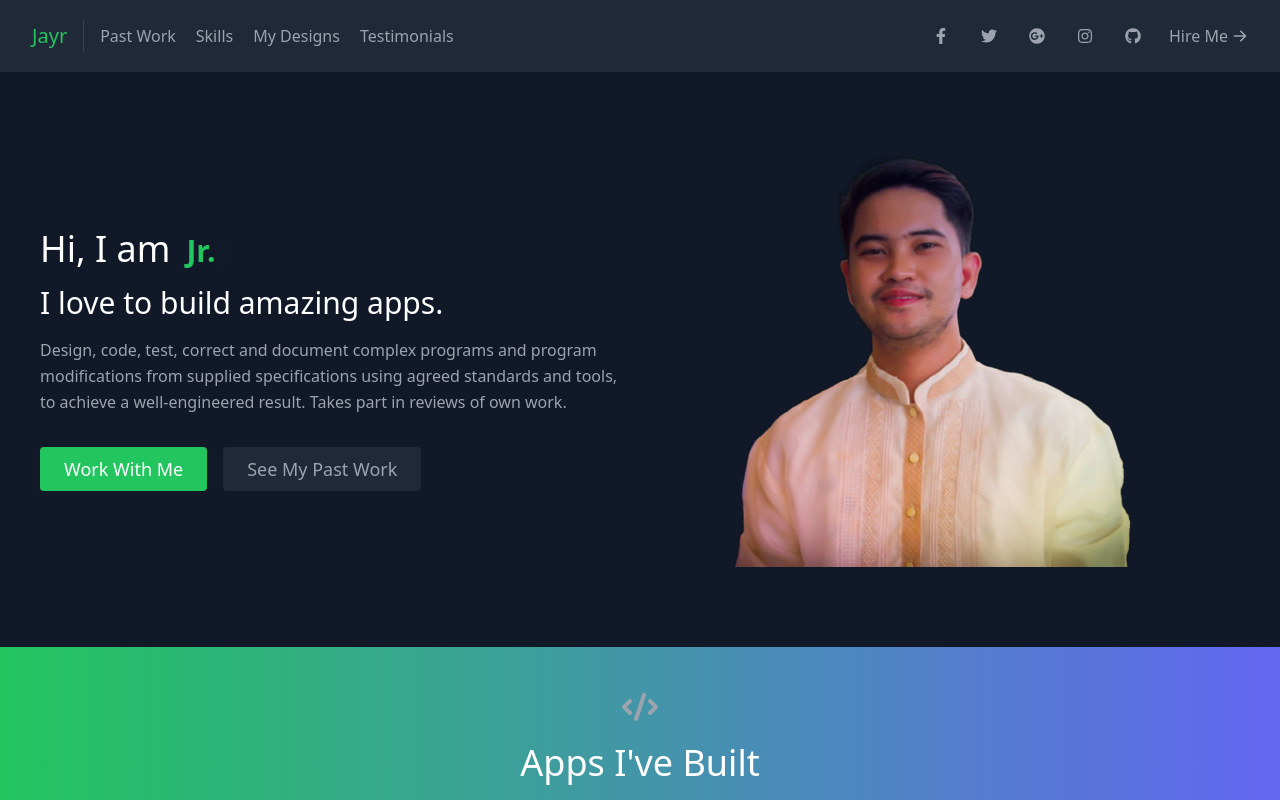
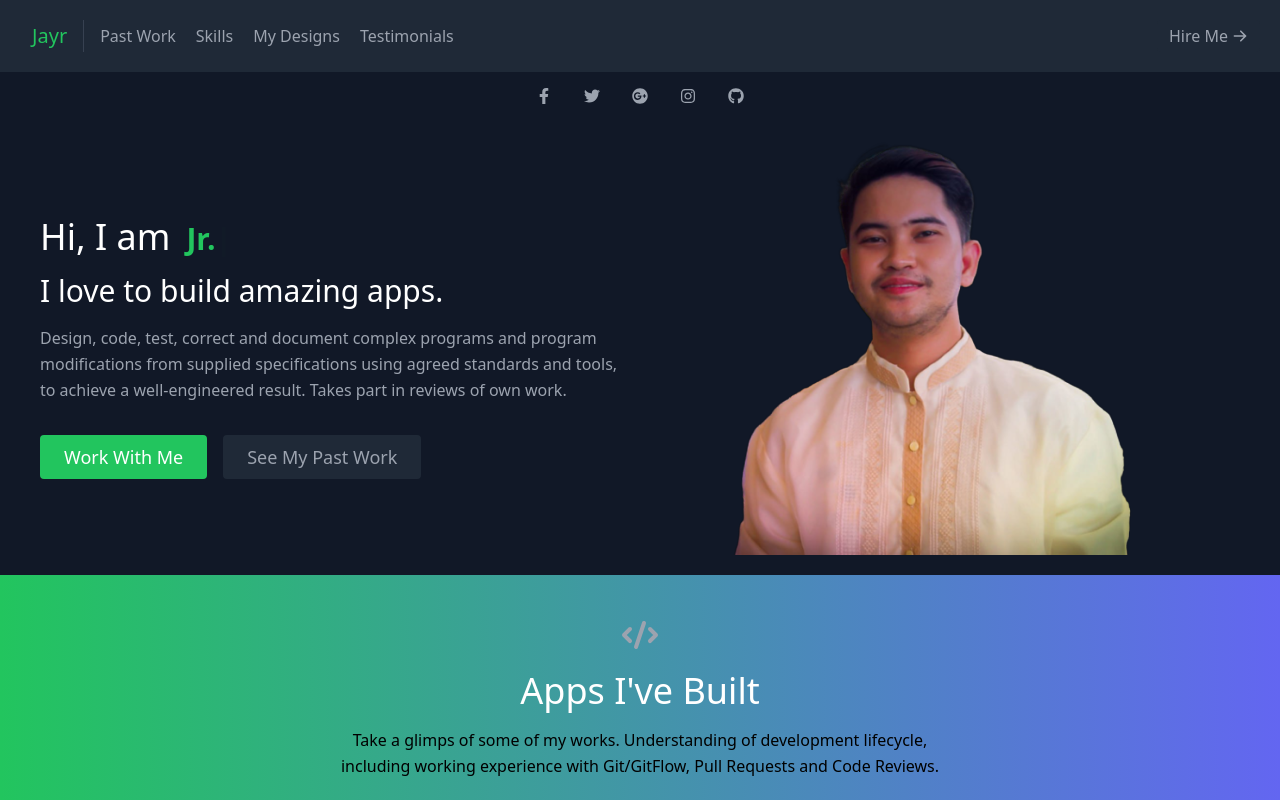
Before and after one commit to CPongaseJr/CPJ-Portfolio, a React (Create React App) app: page / in a window 1280 px wide. Shown: the top 800 px of the page. Built offline with nearby package versions, Linux system fonts and the light colour scheme.

Commit message:
update icons position

```diff
--- a/src/App.js
+++ b/src/App.js
@@ -5,7 +5,7 @@ import Navbar from "./Components/Navbar";
 import Projects from "./Components/Projects";
 import Skills from "./Components/Skills";
 import Testimonials from "./Components/Testimonials";
-import MyDesigns from "./Components/Designs"
+import MyDesigns from "./Components/Designs";
 
 export default function App() {
   return (
--- a/src/Components/About.js
+++ b/src/Components/About.js
@@ -1,10 +1,26 @@
 import React from "react";
 import Typed from 'react-typed';
+import {
+  FaFacebookF,
+  FaTwitter,
+  FaGooglePlus,
+  FaInstagram,
+  FaGithub,
+} from 'react-icons/fa';
 
 export default function About() {
     return (
         <section id="about">
-          <div className="container mx-auto flex px-10 py-20 md:flex-row flex-col items-center">
+        <div className="mx-auto flex flex-wrap justify-center px-10 p-2 flex-col md:flex-row items-center">
+        <div className='flex justify-between py-2'>
+          <a href="https://www.facebook.com/jayrpongase/"><FaFacebookF className='mx-4 hover:scale-150 duration-300'/></a>
+          <a href="https://twitter.com/PongaseJ"><FaTwitter className='mx-4 hover:scale-150 duration-300'/></a>
+          <a href="mailto:catalinopongasejr@gmail.com"><FaGooglePlus className='mx-4 hover:scale-150 duration-300'/></a>
+          <a href="https://www.instagram.com/jayr_jigjig/"><FaInstagram className='mx-4 hover:scale-150 duration-300'/></a>
+          <a href="https://github.com/CPongaseJr"><FaGithub className='mx-4 hover:scale-150 duration-300'/></a>
+        </div>
+        </div>
+          <div className="container mx-auto flex px-10 py-5 md:flex-row flex-col items-center">
             <div className="lg:flex-grow md:w-1/2 lg:pr-24 md:pr-16 flex flex-col md:items-start md:text-left mb-16 md:mb-0 items-center text-center">
               <p className="title-font sm:text-4xl text-3xl mb-4 font-medium text-white">
                 Hi, I am
--- /dev/null
+++ b/src/Components/Links.js
@@ -0,0 +1,27 @@
+import React from 'react';
+import {
+    FaFacebookF,
+    FaTwitter,
+    FaGooglePlus,
+    FaInstagram,
+    FaGithub,
+  } from 'react-icons/fa';
+
+const Links = () => {
+  return (
+    <section id="links" className='md:sticky top-16 z-12 scroll-smooth'>
+    <div className="mx-auto flex flex-wrap justify-center px-10 p-2 flex-col md:flex-row items-center">
+        <div className='flex justify-between py-2'>
+          <a href="https://www.facebook.com/jayrpongase/"><FaFacebookF className='mx-4 hover:scale-150 duration-300'/></a>
+          <a href="https://twitter.com/PongaseJ"><FaTwitter className='mx-4 hover:scale-150 duration-300'/></a>
+          <a href="mailto:catalinopongasejr@gmail.com"><FaGooglePlus className='mx-4 hover:scale-150 duration-300'/></a>
+          <a href="https://www.instagram.com/jayr_jigjig/"><FaInstagram className='mx-4 hover:scale-150 duration-300'/></a>
+          <a href="https://github.com/CPongaseJr"><FaGithub className='mx-4 hover:scale-150 duration-300'/></a>
+        </div>
+        </div>
+
+    </section>
+  );
+}
+
+export default Links;
--- a/src/Components/Navbar.js
+++ b/src/Components/Navbar.js
@@ -1,15 +1,9 @@
 import { ArrowRightIcon } from "@heroicons/react/solid";
-import {
-  FaFacebookF,
-  FaTwitter,
-  FaGooglePlus,
-  FaInstagram,
-  FaGithub,
-} from 'react-icons/fa';
+
 
 export default function Navbar() {
     return (
-        <header className="bg-gray-800 md:sticky top-0 z-10">
+        <header className="bg-gray-800 md:sticky top-0 z-10 scroll-smooth">
           <div className="container mx-auto flex flex-wrap p-5 flex-col md:flex-row items-center">
             <p className="title-font font-medium text-white mb-4 md:mb-0">
               <a href="#about"
@@ -36,13 +30,7 @@ export default function Navbar() {
               </a>
             </nav>
 
-            <div className='flex justify-between py-2'>
-              <a href="https://www.facebook.com/jayrpongase/"><FaFacebookF className='mx-4 hover:scale-150 duration-300'/></a>
-              <a href="https://twitter.com/PongaseJ"><FaTwitter className='mx-4 hover:scale-150 duration-300'/></a>
-              <a href="mailto:catalinopongasejr@gmail.com"><FaGooglePlus className='mx-4 hover:scale-150 duration-300'/></a>
-              <a href="https://www.instagram.com/jayr_jigjig/"><FaInstagram className='mx-4 hover:scale-150 duration-300'/></a>
-              <a href="https://github.com/CPongaseJr"><FaGithub className='mx-4 hover:scale-150 duration-300'/></a>
-            </div>
+
             <a
               href="#contact"
               className="inline-flex items-center bg-gray-800 border-0 py-1 px-3 focus:outline-none hover:bg-gray-700 rounded text-base mt-4 md:mt-0">
```
